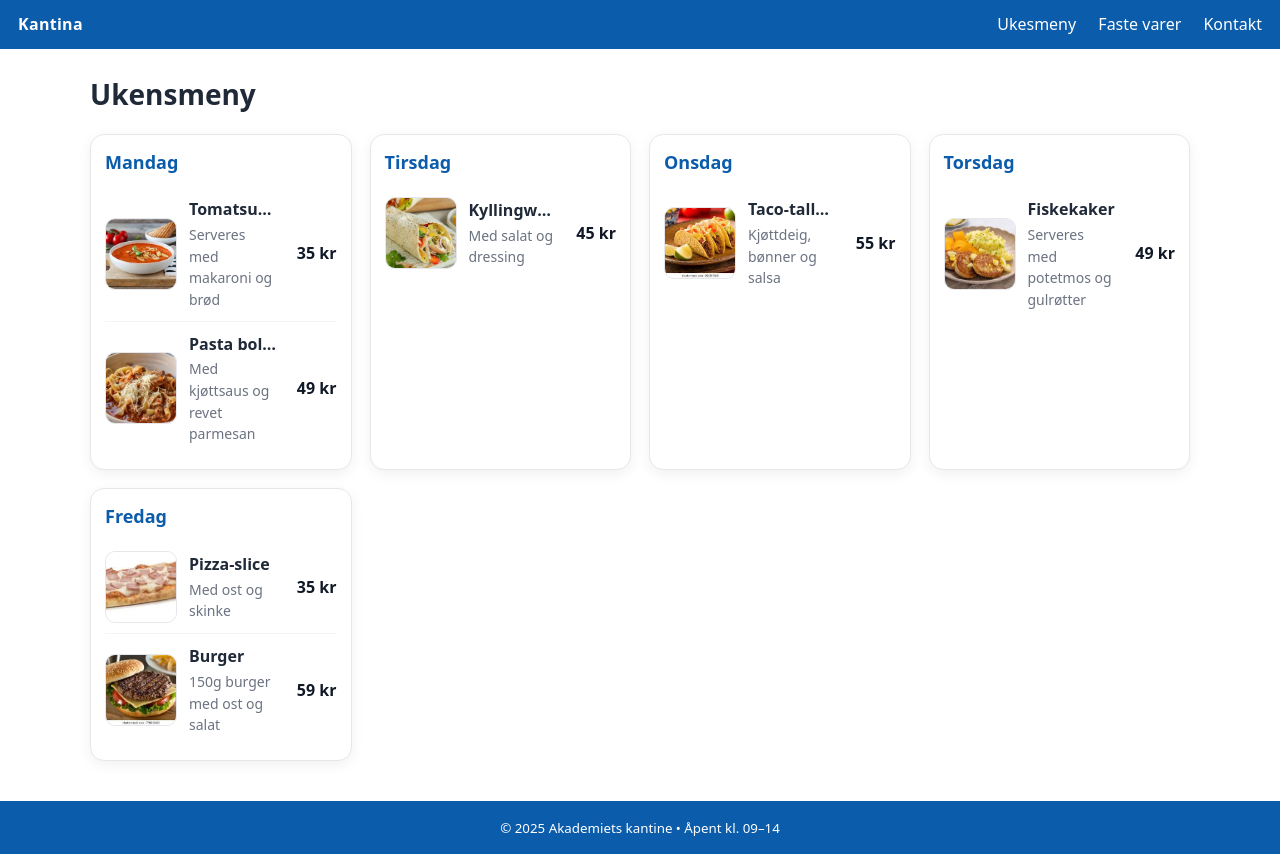
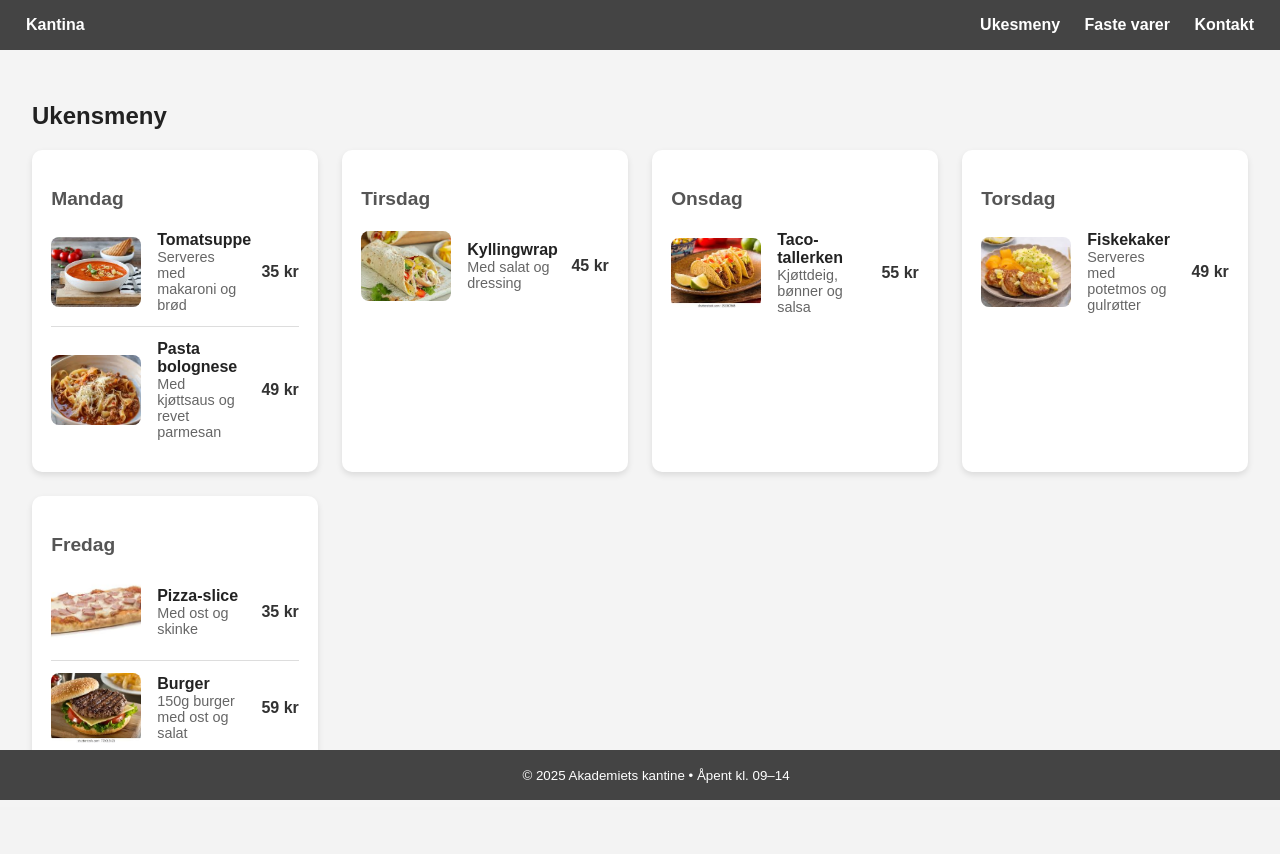
Before and after one commit to haujul11/kantineprosjekt, a Flask app: page /meny in a window 1280 px wide. After the commit the page ends 800 px from the top, so only its background shows below. Run offline with Flask 3, Linux system fonts and the light colour scheme.

Commit message:
enkel flask app

```diff
--- a/static/style.css
+++ b/static/style.css
@@ -1,100 +1,67 @@
-/* Basestil */
-* { box-sizing: border-box; }
-html, body { margin: 0; padding: 0; }
+/* ===== Generell stil ===== */
 body {
-  font-family: system-ui, -apple-system, Segoe UI, Roboto, Helvetica, Arial, sans-serif;
-  color: #1f2937;
-  background: #ffffff;
-  line-height: 1.55;
+  font-family: Arial, sans-serif;
+  margin: 0;
+  padding: 0;
+  background-color: #f4f4f4;
+  color: #222;
 }
 
-/* Linker og knapper */
-a { color: #0b5cab; text-decoration: none; }
-a:hover { text-decoration: underline; }
-.btn {
-  display: inline-block;
-  padding: 10px 16px;
-  border-radius: 10px;
-  background: #0b5cab;
-  color: #fff;
-  font-weight: 600;
-  text-decoration: none;
-}
-.btn:hover { filter: brightness(0.95); }
-
-/* Layout */
-.container {
-  width: min(1100px, 92vw);
-  margin: 24px auto 40px;
+/* ===== Navigasjonsmeny ===== */
+.nav {
+  background-color: #444;
+  color: white;
+  padding: 1em;
+  display: flex;
+  justify-content: space-between;
+  align-items: center;
 }
 
-/* Nav */
-.nav {
-  display: flex;
-  align-items: center;
-  justify-content: space-between;
-  gap: 16px;
-  padding: 12px 18px;
-  background: #0b5cab;
-  color: #fff;
-}
-.nav .brand {
-  color: #fff;
-  font-weight: 700;
-  letter-spacing: 0.3px;
-}
-.nav .links a {
-  color: #fff;
-  margin-left: 18px;
-  font-weight: 500;
-}
-.nav .links a:hover { text-decoration: underline; }
-
-/* Footer */
-footer {
-  margin-top: 40px;
-  padding: 14px 18px;
-  background: #0b5cab;
-  color: #fff;
-  text-align: center;
+.nav a {
+  color: white;
+  text-decoration: none;
+  margin: 0 10px;
+  font-weight: bold;
 }
 
-/* Hero (forside) */
-.hero {
-  margin: 28px 0 6px;
-}
-.hero h1 {
-  margin: 0 0 6px;
-  font-size: clamp(22px, 3.3vw, 34px);
-}
-.hero p { margin: 0 0 14px; }
-
-/* Seksjonstitler */
-h2 {
-  margin: 8px 0 18px;
-  font-size: clamp(20px, 2.8vw, 28px);
+.nav a:hover {
+  text-decoration: underline;
 }
 
-/* Meny-layout (deler mellom meny/varer) */
+/* ===== Container ===== */
+.container {
+  padding: 2em;
+}
+
+/* ===== Footer ===== */
+footer {
+  text-align: center;
+  padding: 1em;
+  background-color: #444;
+  color: white;
+  position: fixed;
+  bottom: 0;
+  width: 100%;
+}
+
+/* ===== Ukesmeny ===== */
 .menu-grid {
   display: grid;
-  grid-template-columns: repeat(auto-fill, minmax(260px, 1fr));
-  gap: 18px;
+  grid-template-columns: repeat(auto-fit, minmax(260px, 1fr));
+  gap: 1.5rem;
 }
 
-/* Kort */
 .card {
-  background: #fff;
-  border: 1px solid #e5e7eb;
-  border-radius: 14px;
-  padding: 14px;
-  box-shadow: 0 4px 14px rgba(17, 24, 39, 0.06);
+  background: white;
+  border-radius: 10px;
+  padding: 1.2rem;
+  box-shadow: 0 3px 6px rgba(0, 0, 0, 0.1);
 }
 
 .menu-day {
-  margin: 0 0 10px;
-  font-size: 18px;
-  color: #0b5cab;
+  font-size: 1.2rem;
+  color: #555;
+  margin-bottom: 0.5rem;
 }
 
 .menu-list {
@@ -103,56 +70,56 @@ h2 {
   padding: 0;
 }
 
+/* ===== Retter i menyen ===== */
 .menu-item {
   display: grid;
-  grid-template-columns: 72px 1fr auto;
-  gap: 12px;
+  grid-template-columns: 90px 1fr auto;
   align-items: center;
-  padding: 10px 0;
-  border-top: 1px solid #f1f5f9;
-}
-.menu-item:first-child { border-top: 0; }
-
-/* Bilder */
-.menu-img {
-  width: 72px;
-  height: 72px;
-  object-fit: cover;
-  border-radius: 10px;
-  border: 1px solid #e5e7eb;
-  background: #f8fafc;
+  gap: 1rem;
+  padding: 0.8rem 0;
+  border-bottom: 1px solid #ddd;
 }
 
-/* Info/tekst */
-.menu-info { min-width: 0; }
+.menu-item:last-child {
+  border-bottom: none;
+}
+
+.menu-img {
+  width: 90px;
+  height: 70px;
+  border-radius: 8px;
+  object-fit: cover;
+}
+
+/* ===== Tekst og pris ===== */
+.menu-info {
+  min-width: 0;
+}
+
 .menu-name {
   font-weight: 700;
-  margin-bottom: 2px;
-  white-space: nowrap;
-  overflow: hidden;
-  text-overflow: ellipsis;
-}
-.menu-desc {
-  color: #6b7280;
-  font-size: 14px;
+  font-size: 1rem;
+  white-space: normal; /* Viser hele teksten! */
 }
 
-/* Pris */
+.menu-desc {
+  color: #666;
+  font-size: 0.9rem;
+}
+
 .menu-price {
-  font-weight: 700;
-  color: #111827;
-  margin-left: 8px;
+  font-weight: bold;
+  font-size: 1rem;
+  color: #333;
   white-space: nowrap;
 }
 
-/* Responsiv justering */
-@media (max-width: 520px) {
+/* ===== Responsiv design ===== */
+@media (max-width: 600px) {
   .menu-item {
-    grid-template-columns: 56px 1fr;
+    grid-template-columns: 70px 1fr;
   }
   .menu-price {
-    grid-column: 2 / -1;
     justify-self: end;
-    margin-top: 4px;
   }
 }
```
